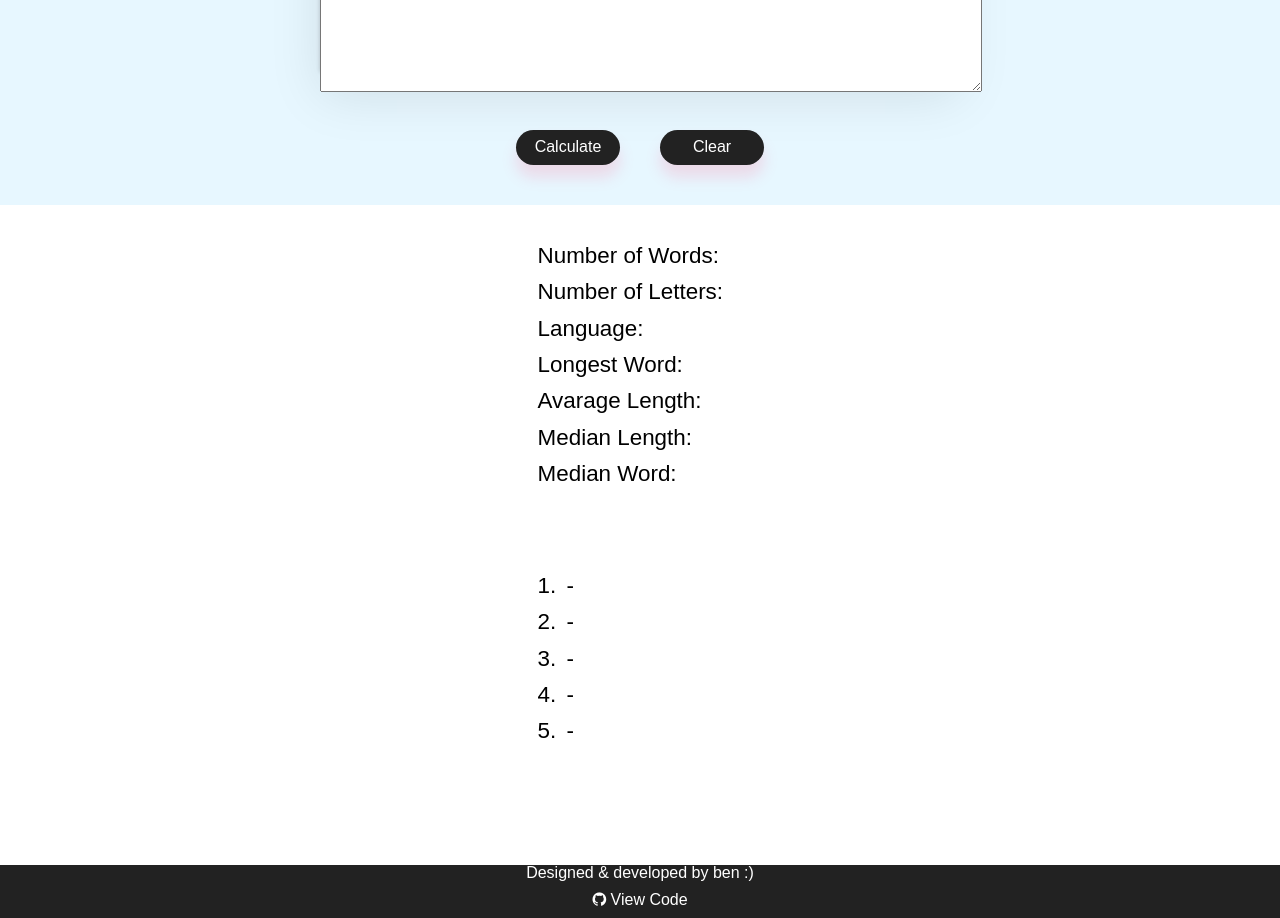
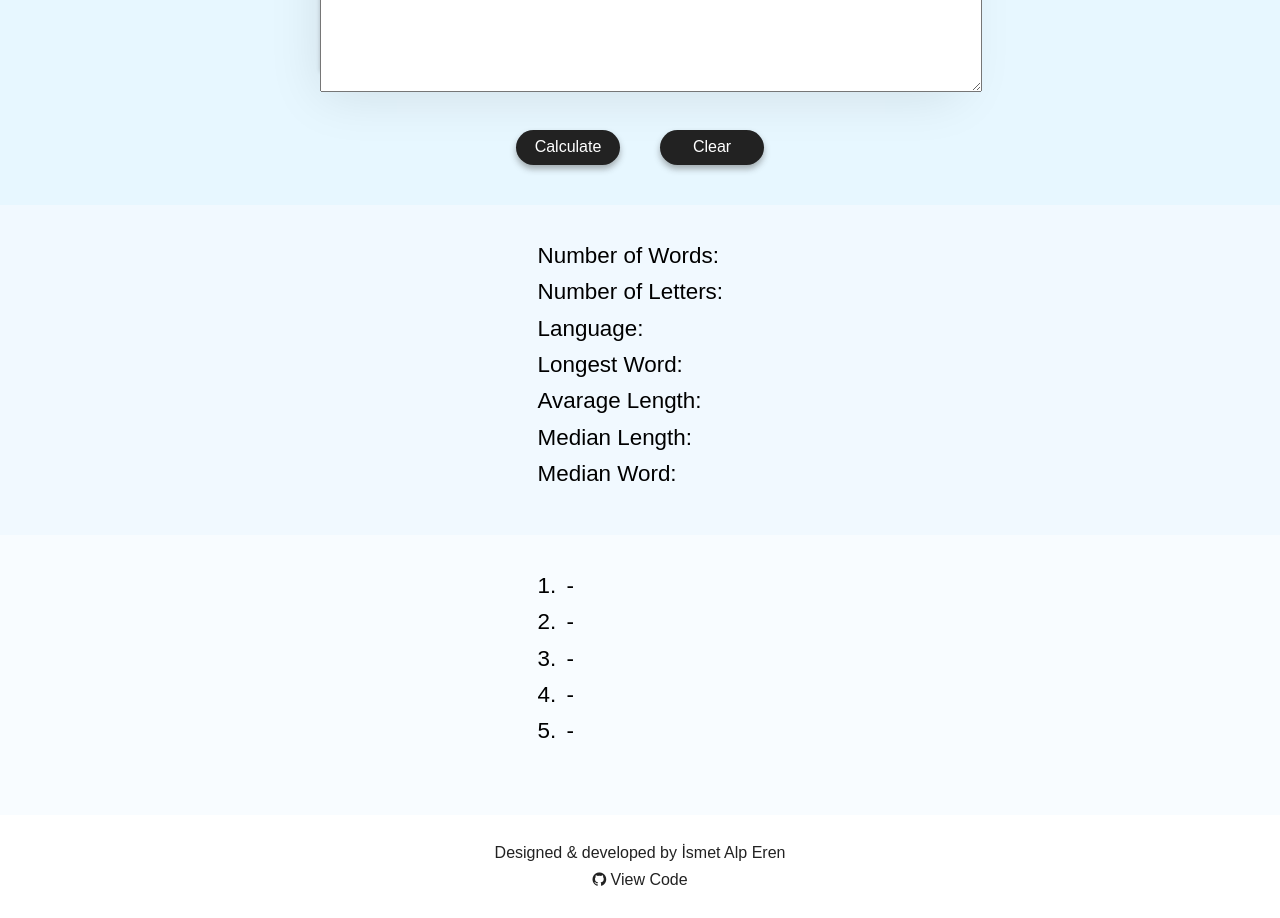
Before and after one commit to ismetalp98/react-jaqys7, a React (Create React App) app: page / in a window 1280 px wide. Shown: the part 420-1338 px from the top of the page. Built offline with nearby package versions, Linux system fonts and the light colour scheme.

Commit message:
3 files modified

```diff
--- a/src/App.css
+++ b/src/App.css
@@ -37,7 +37,6 @@ body #root .input-box form {
   height: 250px;
   margin-left: auto;
   margin-right: auto;
-  margin-top: 40px;
   box-shadow: 0 2px 4px 0 rgba(0, 0, 0, 0.2), 0 25px 50px 0 rgba(0, 0, 0, 0.1);
 }
 
@@ -59,7 +58,7 @@ body #root .buttons a {
   align-items: center;
   font-size: 1em;
   margin-top: 23px;
-  box-shadow: 0 12px 15px 0 rgb(255 99 142 / 20%);
+  box-shadow: 0 4px 6px 0 #33323061;
   margin: 20px;
   color: #fff;
   background-color: #222;
@@ -73,12 +72,14 @@ body #root .buttons a:hover {
 }
 
 body #root .input-box .warning {
+  padding-top: 40px;
   color: red;
   height: 1em;
   line-height: 0.8;
 }
 
 body #root .counter-results {
+  background-color: #e7f5ff96;
   height: 250px;
   padding-top: 40px;
   padding-bottom: 40px;
@@ -99,14 +100,16 @@ body #root .counter-results div span {
   margin-left: 4px;
 }
 
-body #root .max-table {
-  text-align: left;
-  width: fit-content;
-  margin-right: auto;
-  margin-left: 42%;
-  height: 250px;
+body #root .table {
+  background-color: #e7f5ff4f;
+  height: 200px;
   padding-top: 40px;
   padding-bottom: 40px;
+}
+
+body #root .table .max-table {
+  text-align: left;
+  margin-left: 42%;
 }
 
 body #root .max-table div {
@@ -119,9 +122,9 @@ body #root .max-table div span {
 }
 
 body #root .footer {
-  color: white;
+  padding-top: 30px;
+  color: #222;
   text-align: center;
-  background-color: #222;
 }
 
 body #root .footer span {
@@ -129,7 +132,7 @@ body #root .footer span {
   padding: 0 0 10px;
 }
 body #root .footer a {
-  color: #fff;
+  color: #222;
   text-decoration: none;
 }
 
--- a/src/components/footer.js
+++ b/src/components/footer.js
@@ -6,12 +6,12 @@ class Footer extends Component {
       <div className="footer">
         <span>
           <a rel="author" target="_blank">
-            Designed &amp; developed by ben :)
+            Designed &amp; developed by İsmet Alp Eren
           </a>{" "}
         </span>
         <span>
           <a
-            href="https://github.com/ismetalp98"
+            href="https://github.com/ismetalp98/react-jaqys7"
             title="View Github Repo"
             target="_blank"
           >
--- a/src/components/text-input.js
+++ b/src/components/text-input.js
@@ -167,6 +167,7 @@ class TextInput extends Component {
             </div>
           </div>
         </div>
+        <div className="table">
           <div className="max-table">
             <div>
               1. <span>{mostUsed.length > 0 ? mostUsed[0] : "-"} </span>
@@ -185,6 +186,7 @@ class TextInput extends Component {
             </div>
           </div>
         </div>
+      </div>
     );
   }
 }
```
Lines whose indentation alone changed are shown as unchanged.
